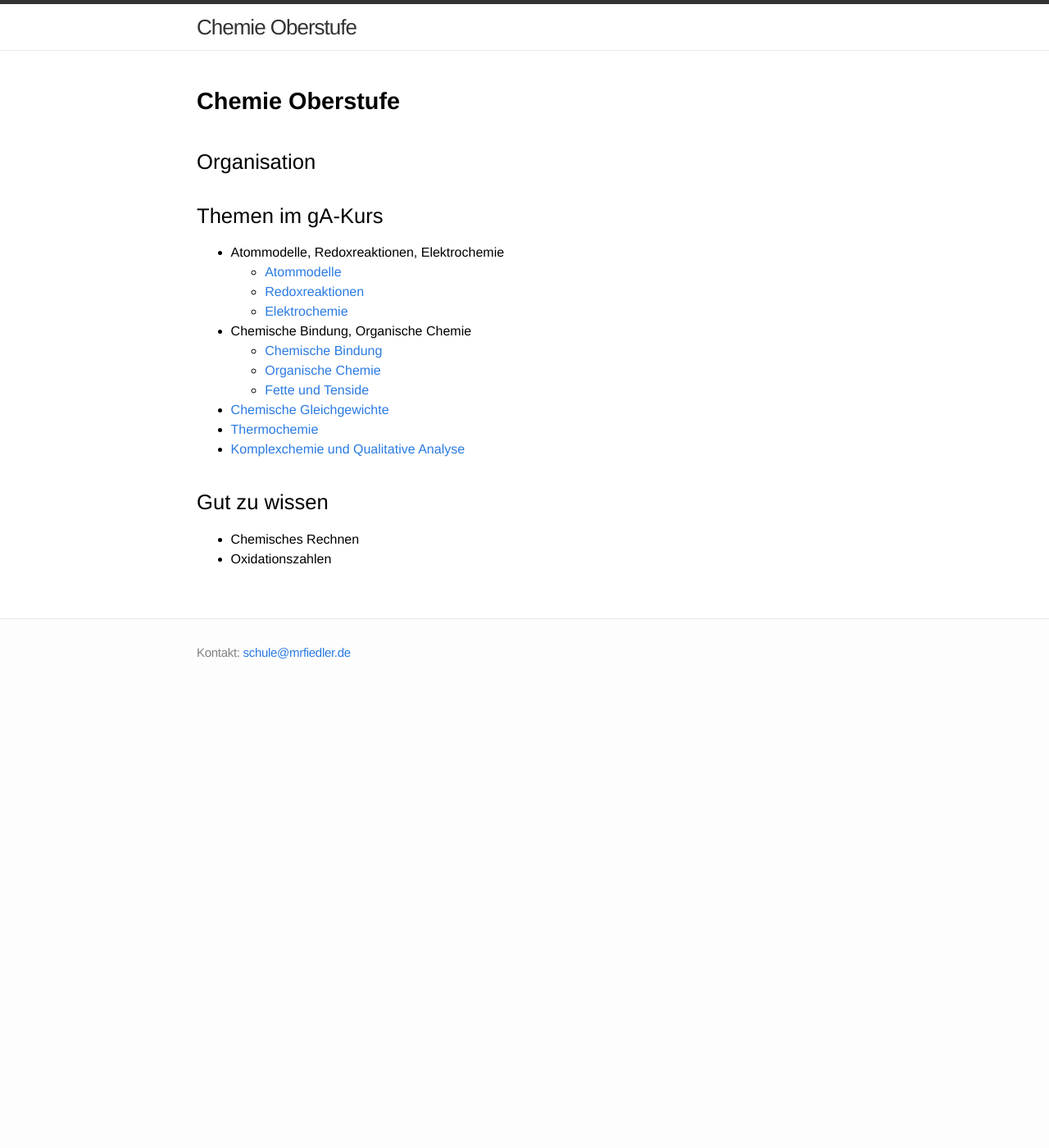
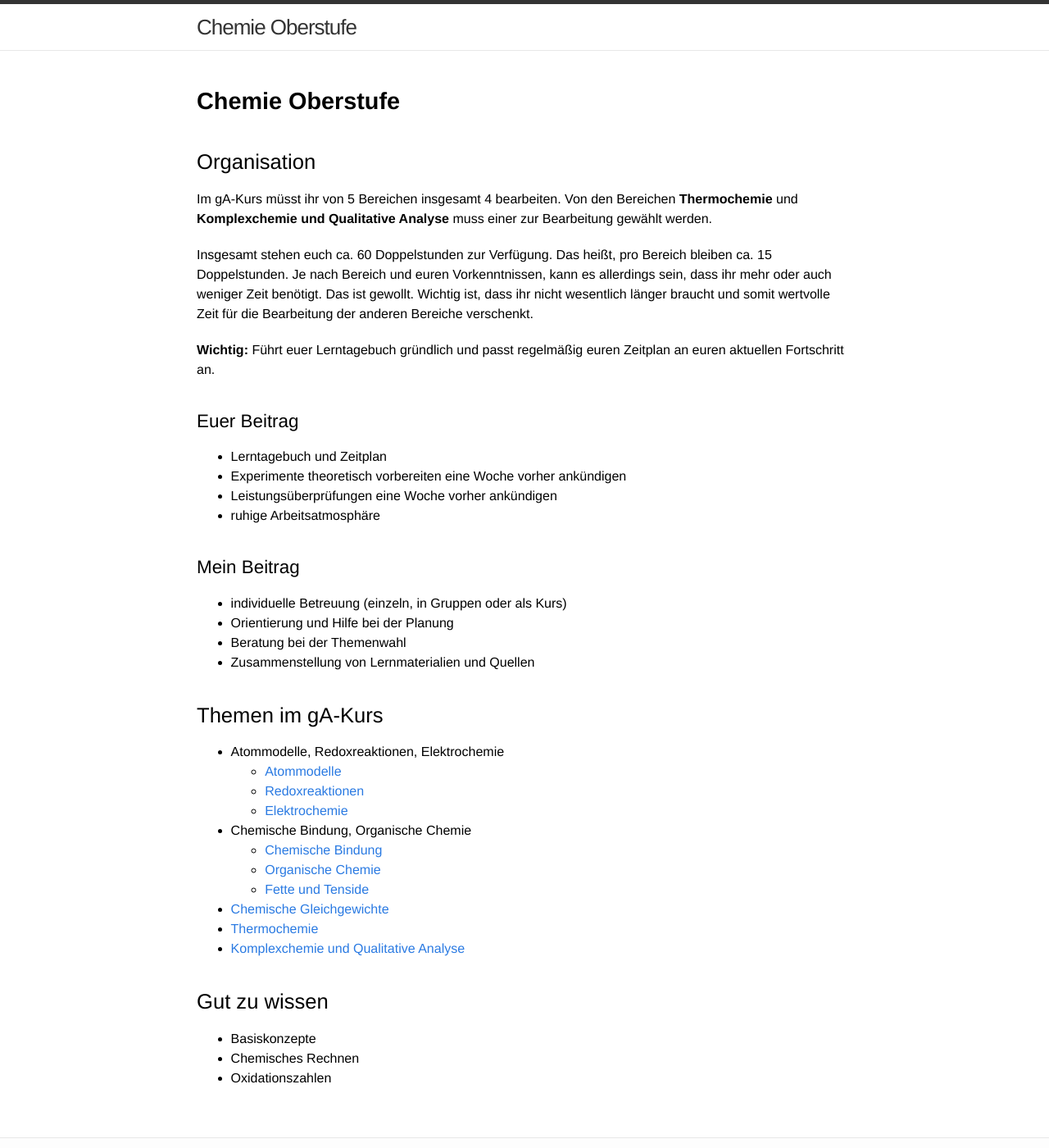
Before and after one commit to chemie-oberstufe/chemie-oberstufe.github.io, a Jekyll site: the page built from index.md, in a window 1280 px wide and 1400 px high. Shown: the whole window at 82% size. Built offline with Jekyll 4.4.1, drawn with Linux system fonts in a browser that asks for light colours.

Commit message:
new conent

```diff
--- a/index.md
+++ b/index.md
@@ -5,6 +5,30 @@ showinmenu: false
 ---
 
 ## Organisation
+
+Im gA-Kurs müsst ihr von 5 Bereichen insgesamt 4 bearbeiten. Von den Bereichen **Thermochemie** und **Komplexchemie und Qualitative Analyse**
+muss einer zur Bearbeitung gewählt werden.
+
+Insgesamt stehen euch ca. 60 Doppelstunden zur Verfügung. Das heißt, pro Bereich bleiben ca. 15 Doppelstunden. Je nach Bereich und euren Vorkenntnissen, kann es
+allerdings sein, dass ihr mehr oder auch weniger Zeit benötigt. Das ist gewollt. Wichtig ist, dass ihr nicht wesentlich länger braucht und somit wertvolle Zeit
+für die Bearbeitung der anderen Bereiche verschenkt.
+
+**Wichtig:** Führt euer Lerntagebuch gründlich und passt regelmäßig euren Zeitplan an euren aktuellen Fortschritt an.
+
+### Euer Beitrag
+
+- Lerntagebuch und Zeitplan
+- Experimente theoretisch vorbereiten eine Woche vorher ankündigen
+- Leistungsüberprüfungen eine Woche vorher ankündigen
+- ruhige Arbeitsatmosphäre
+
+### Mein Beitrag
+
+- individuelle Betreuung (einzeln, in Gruppen oder als Kurs)
+- Orientierung und Hilfe bei der Planung
+- Beratung bei der Themenwahl
+- Zusammenstellung von Lernmaterialien und Quellen
+
 
 ## Themen im gA-Kurs
 
@@ -22,5 +46,6 @@ showinmenu: false
 
 ## Gut zu wissen
 
+- Basiskonzepte
 - Chemisches Rechnen
 - Oxidationszahlen
```
Also changed, not shown: themen/atommodelle.md (+1 -1 lines).
